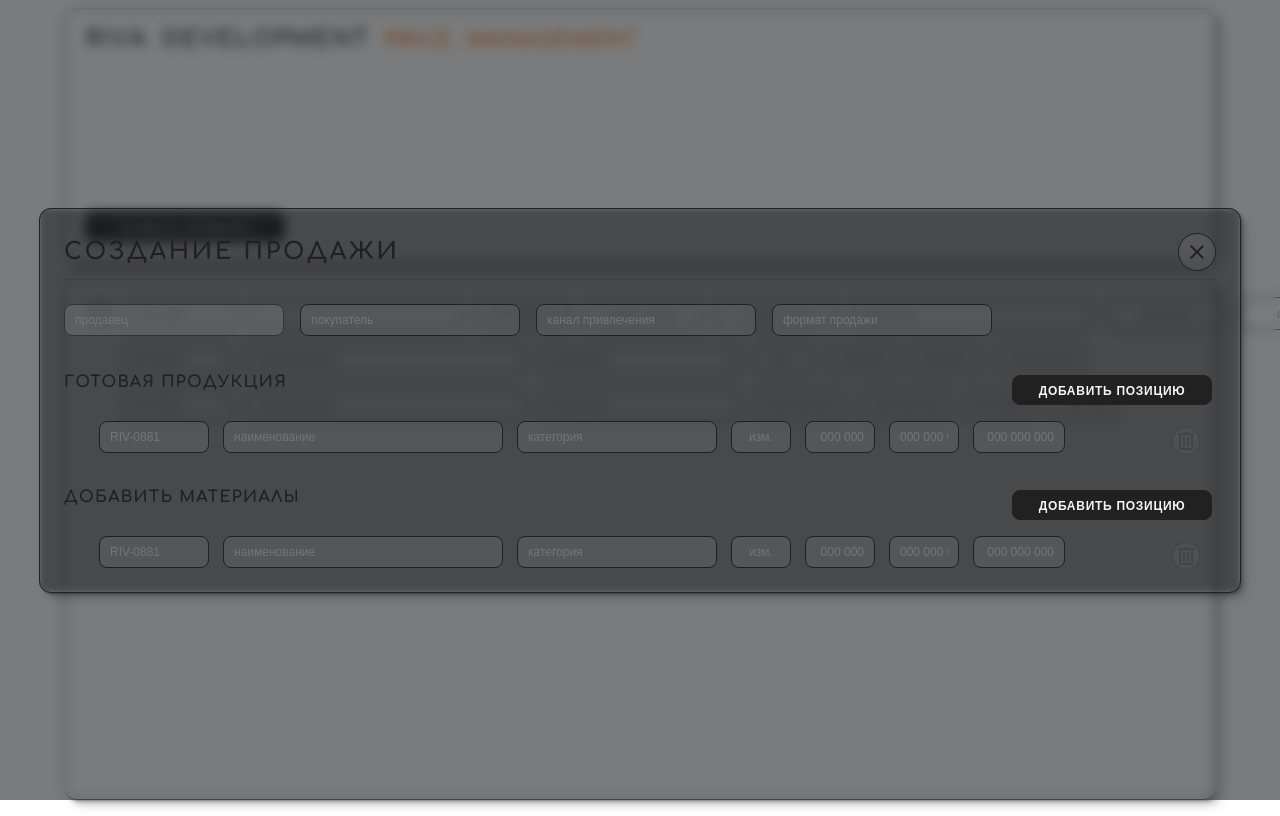
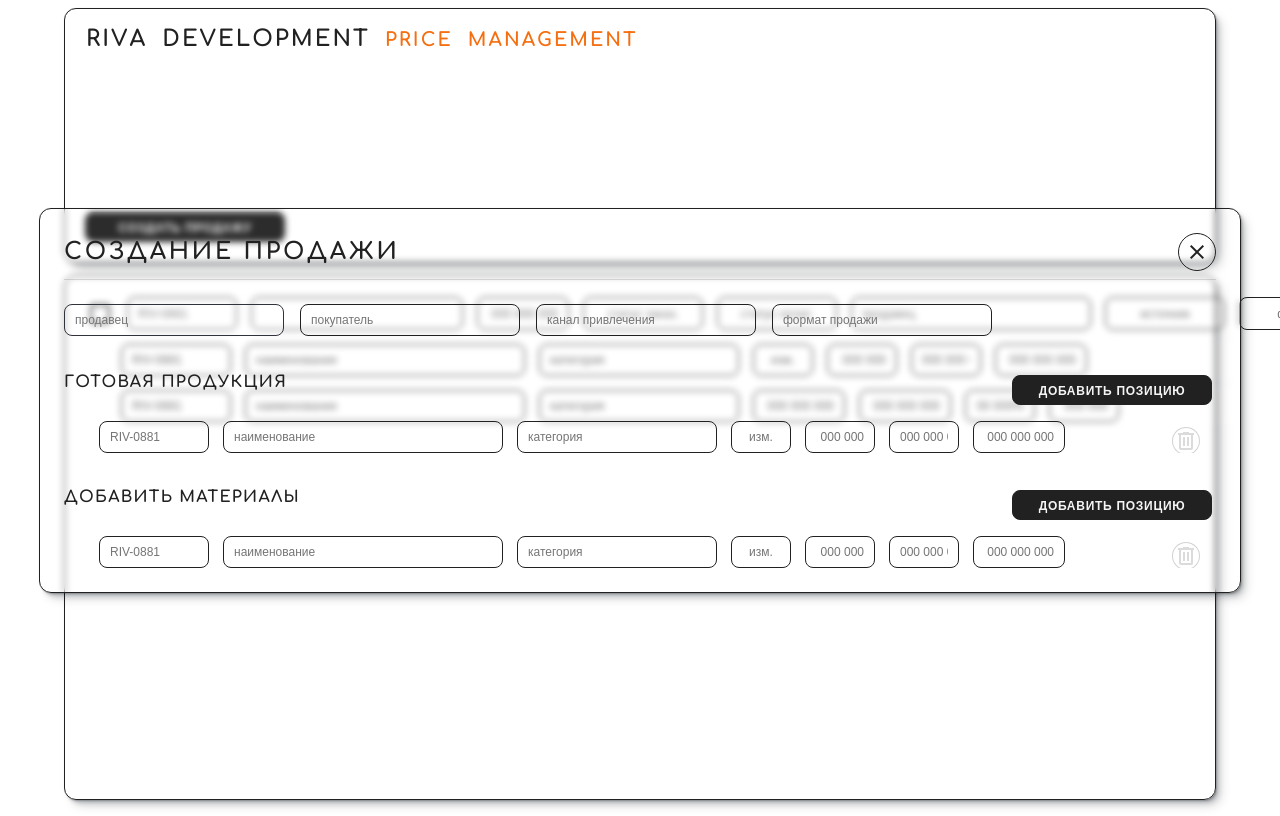
Before and after one commit to Alchemist8931/all_microservices, a website: page modal6.html in a window 1280 px wide. Both pictures are taken after a click on the button "СОЗДАТЬ ПРОДАЖУ". Drawn offline with nearby package versions, Linux system fonts and the light colour scheme.

Commit message:
Update modal6.html

```diff
--- a/modal6.html
+++ b/modal6.html
@@ -393,10 +393,11 @@
       align-items: center;
       justify-content: center;
       padding: 40px 30px;
-      background: rgba(14, 15, 17, 0.55);
-      backdrop-filter: blur(6px);
+      z-index: 4000;
+      /*
+      background: none;
       -webkit-backdrop-filter: blur(6px);
-      z-index: 4000;
+      backdrop-filter: blur(6px); */
     }
 
     #modal6-container .modal6-sale-overlay.is-visible {
```
